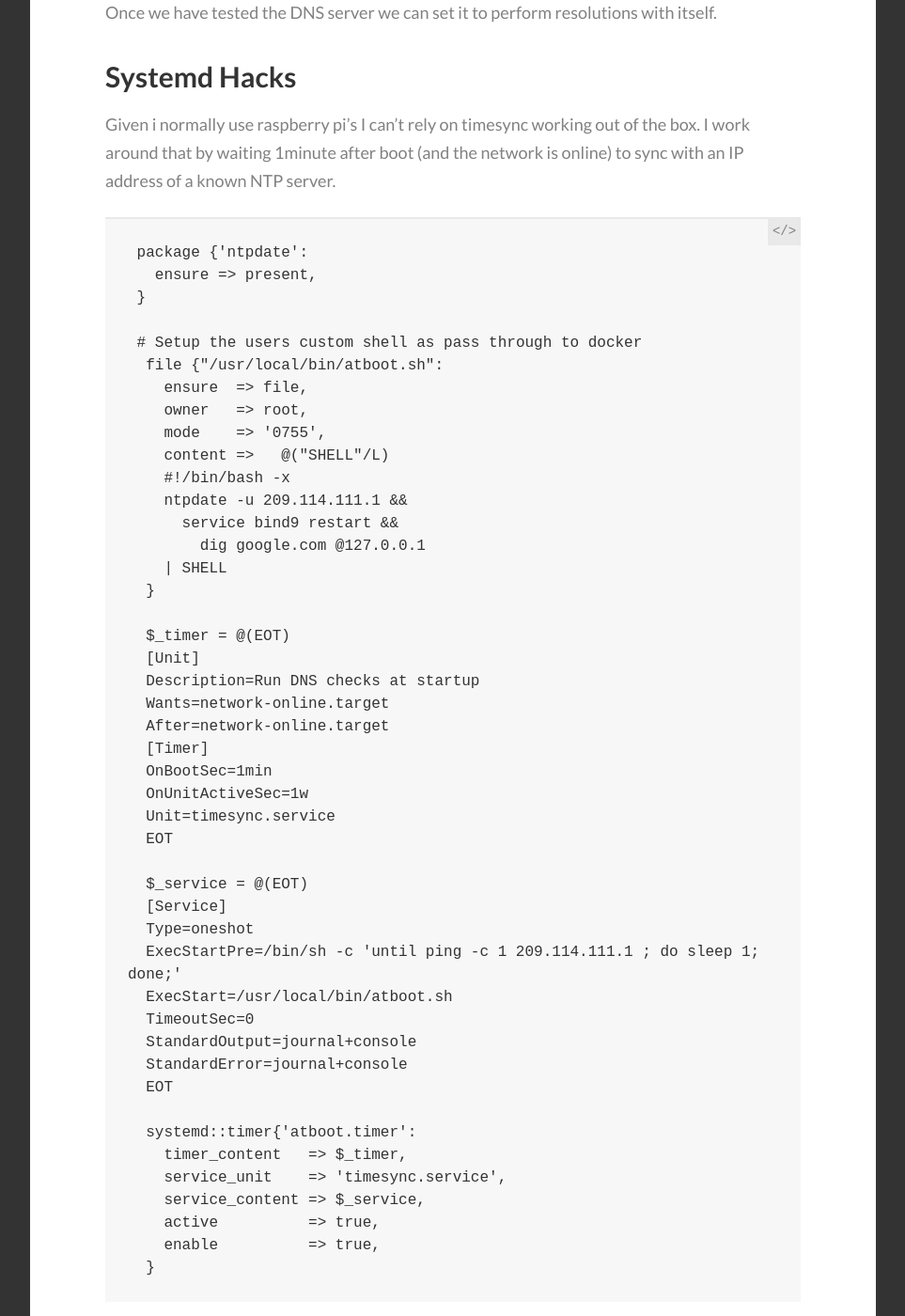
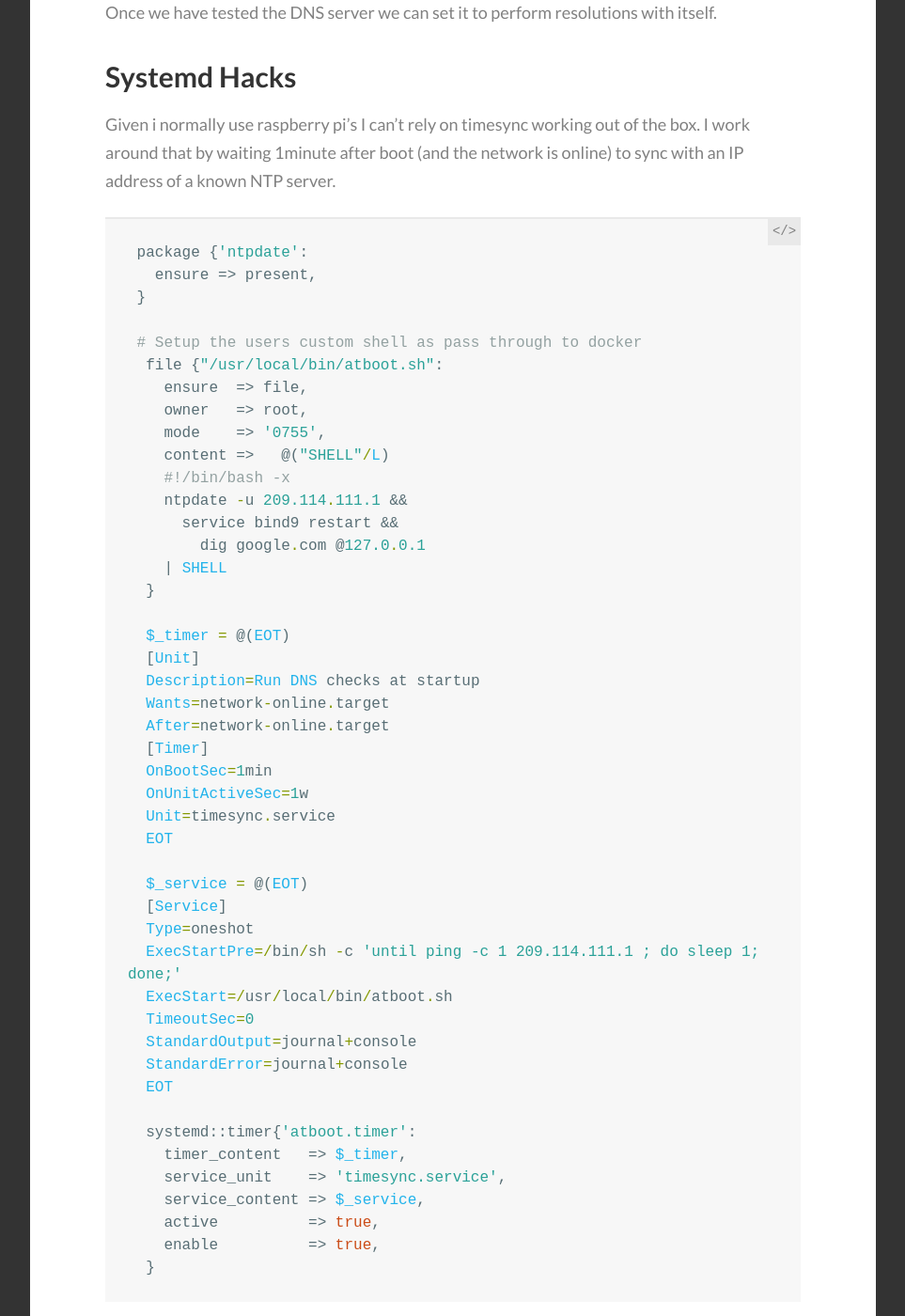
Before and after one commit to homeops-tech/homeops-tech.github.io, a Jekyll site: the page built from _posts/2020-06-06-DNS-With-Puppet.md, in a window 1280 px wide and 1400 px high, scrolled down 8276 px. Shown: the whole window at 94% size, without its empty margins (8-971 px from the left). Built offline with Jekyll 4.4.1, drawn with Linux system fonts in a browser that asks for light colours; comment, search, counter and statistics services are not loaded.

Commit message:
add syntax

````diff
--- a/_posts/2020-06-06-DNS-With-Puppet.md
+++ b/_posts/2020-06-06-DNS-With-Puppet.md
@@ -309,7 +309,7 @@ Once we have tested the DNS server we can set it to perform resolutions with its
 
 Given i normally use raspberry pi's I can't rely on timesync working out of the box. I work around that by waiting 1minute after boot (and the network is online) to sync with an IP address of a known NTP server.
 
-```
+```puppet
  package {'ntpdate':
    ensure => present,
  }
````
